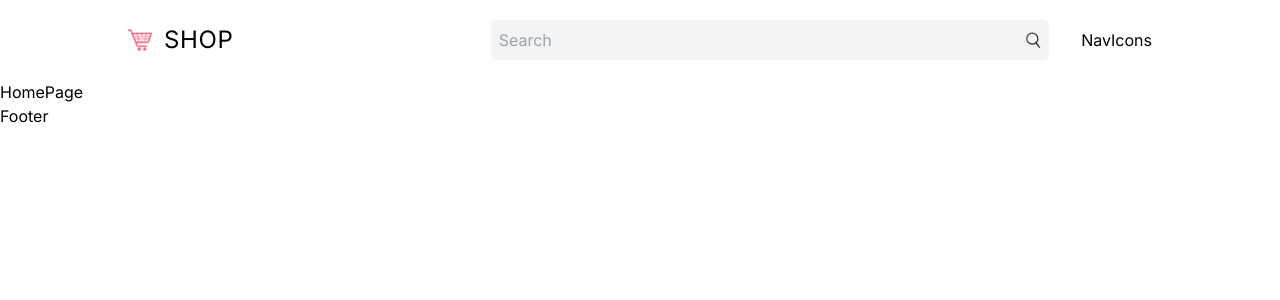
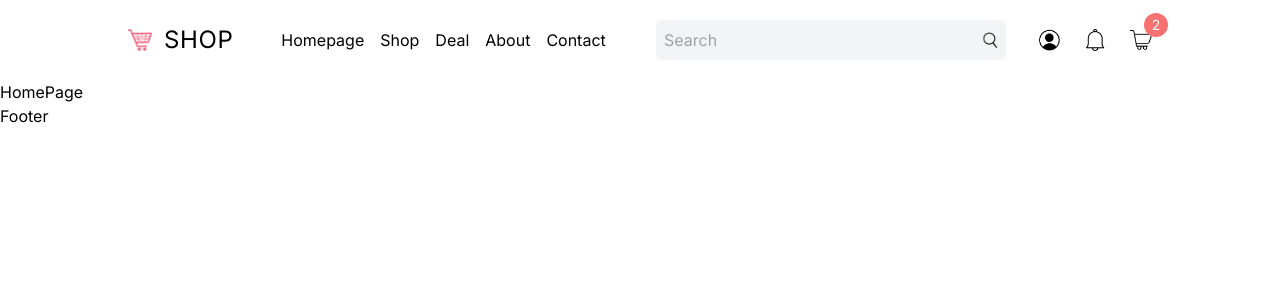
Before and after one commit to kastastin/headless-ecommerce, a Next.js app: page / in a window 1280 px wide. Shown: the top 300 px of the page. Built offline with nearby package versions, Linux system fonts and the light colour scheme.

Commit message:
added navbar icons (responsive)

```diff
--- /dev/null
+++ b/src/components/CartModal.tsx
@@ -0,0 +1,7 @@
+"use client";
+
+const CartModal = () => {
+  return <div>CartModal</div>;
+};
+
+export default CartModal;
--- a/src/components/NavIcons.tsx
+++ b/src/components/NavIcons.tsx
@@ -1,7 +1,66 @@
 "use client";
 
+import { useState } from "react";
+import Link from "next/link";
+import Image from "next/image";
+import { useRouter } from "next/navigation";
+
+import CartModal from "@/components/CartModal";
+
 const NavIcons = () => {
-  return <div>NavIcons</div>;
+  const router = useRouter();
+
+  const [isCartOpen, setIsCartOpen] = useState(false);
+  const [isProfileOpen, setIsProfileOpen] = useState(false);
+
+  const isLoggedIn = false; // TEMPORARY
+
+  const handleProfile = () => {
+    if (!isLoggedIn) router.push("/login");
+
+    setIsProfileOpen((prev) => !prev);
+  };
+
+  return (
+    <div className="relative flex items-center gap-4 xl:gap-6">
+      <Image
+        src="/profile.png"
+        alt="Profile"
+        width={22}
+        height={22}
+        className="cursor-pointer"
+        onClick={handleProfile}
+      />
+      {isProfileOpen && (
+        // eslint-disable-next-line tailwindcss/classnames-order
+        <div className="shadow-custom absolute left-0 top-12 z-20 rounded-md p-4 text-sm">
+          <Link href="/">Profile</Link>
+          <div className="mt-2 cursor-pointer">Logout</div>
+        </div>
+      )}
+      <Image
+        src="/notification.png"
+        alt="Notification"
+        width={22}
+        height={22}
+        className="cursor-pointer"
+      />
+      <div className="relative cursor-pointer">
+        <Image
+          src="/cart.png"
+          alt="Cart"
+          width={22}
+          height={22}
+          className="cursor-pointer"
+          onClick={() => setIsCartOpen((prev) => !prev)}
+        />
+        <div className="absolute -right-4 -top-4 flex size-6 items-center justify-center rounded-full bg-red-400 text-sm text-white">
+          2
+        </div>
+      </div>
+      {isCartOpen && <CartModal />}
+    </div>
+  );
 };
 
 export default NavIcons;
--- a/src/components/Navbar.tsx
+++ b/src/components/Navbar.tsx
@@ -19,15 +19,22 @@ const Navbar = () => {
       {/* Bigger screens */}
       <div className="hidden h-full items-center justify-between gap-8 md:flex">
         {/* Left */}
-        <div className="w-1/3">
+        <div className="flex w-1/3 items-center gap-12 xl:w-1/2">
           <Link href="/" className="flex items-center gap-3">
             <Image src="/logo.png" alt="Logo" width={24} height={24} />
             <div className="text-2xl tracking-wide">SHOP</div>
           </Link>
+          <div className="hidden gap-4 xl:flex">
+            <Link href="/">Homepage</Link>
+            <Link href="/">Shop</Link>
+            <Link href="/">Deal</Link>
+            <Link href="/">About</Link>
+            <Link href="/">Contact</Link>
+          </div>
         </div>
 
         {/* Right */}
-        <div className="flex w-2/3 items-center justify-between gap-8">
+        <div className="flex w-2/3 items-center justify-between gap-8 xl:w-1/2">
           <Searchbar />
           <NavIcons />
         </div>
--- a/tailwind.config.ts
+++ b/tailwind.config.ts
@@ -13,6 +13,9 @@ const config: Config = {
         "gradient-conic":
           "conic-gradient(from 180deg at 50% 50%, var(--tw-gradient-stops))",
       },
+      boxShadow: {
+        custom: "0 3px 10px rgb(0 0 0 / 20%)",
+      },
     },
   },
   plugins: [],
```
